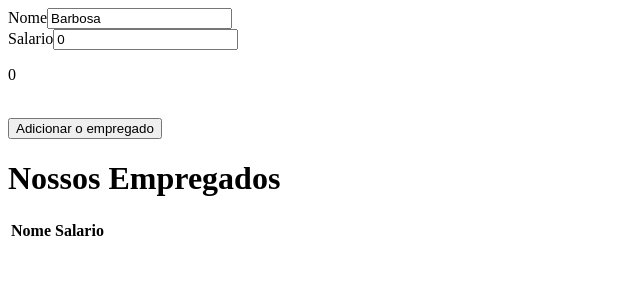
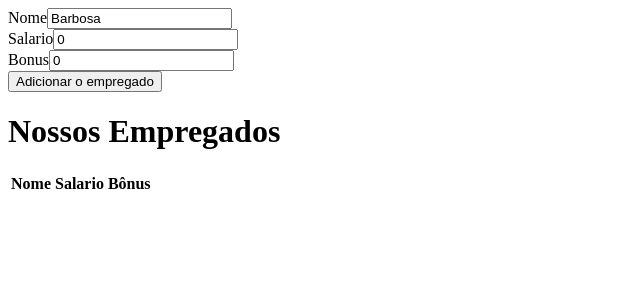
Before and after one commit to WebertiBarbosa/iniciando-angular2-mais, an Angular app: page / in a window 1280 px wide. Shown: the top 300 px of the page, without its empty margins (0-640 px from the left). Built offline with nearby package versions, Linux system fonts and the light colour scheme.

Commit message:
aprendendo ngif e hidden

```diff
--- a/src/app/employee-list/employee-list.component.html
+++ b/src/app/employee-list/employee-list.component.html
@@ -6,6 +6,7 @@
     <tr>
       <th>Nome</th>
       <th>Salario</th>
+      <th>Bônus</th>
     </tr>
   </thead>
 
@@ -17,6 +18,7 @@
            [style.color]="getSalaryColor(employee)"></td> -->
         <td [innerHtml]="employee.salary"
            [ngClass]="{'salary-expensive': employee.salary > 20000, 'salary-cheap': employee.salary < 1000}"></td>
+          <td>{{employee.bonus}}</td>
     </tr>
   </tbody>
 
--- a/src/app/employee-new/employee-new.component.html
+++ b/src/app/employee-new/employee-new.component.html
@@ -2,6 +2,14 @@
 <input type="text" [(ngModel)]="name"><br> <!-- Two way data binding-->
 <label>Salario</label>
 <input type="text" [(ngModel)]="salary"><br> <!-- Two way data binding-->
-<p>{{salary}}</p><br>
+<!-- <div *ngIf="salary < 1000">
+  <label> Bonus</label>
+  <input type="text" [(ngModel)]="bonus"><br>
+</div> -->
+<div [hidden]="salary >= 1000">
+  <label> Bonus</label>
+  <input type="text" [(ngModel)]="bonus"><br>
+</div>
+
 <!-- adcionando evento de click no botão com (click)  -->
-<button type="button" (click)="addEmployee()">Adicionar o empregado</button>
+<button type="button" (click)="addEmployee($event)">Adicionar o empregado</button>
--- a/src/app/employee-new/employee-new.component.ts
+++ b/src/app/employee-new/employee-new.component.ts
@@ -11,6 +11,7 @@ export class EmployeeNewComponent implements OnInit {
 
   name = ''
   salary = 0
+  bonus = 0
   employees = employees
 
   constructor() {
@@ -22,8 +23,9 @@ export class EmployeeNewComponent implements OnInit {
   ngOnInit(): void {
   }
 
-  addEmployee(){
-    this.employees.push({name:this.name, salary:this.salary})
+  addEmployee(event){
+    const bonus = this.salary >= 1000 ? 0 : this.bonus
+    this.employees.push({name:this.name, salary:this.salary, bonus: bonus})
     console.log(this.employees)
   }
 
--- a/src/app/employees.ts
+++ b/src/app/employees.ts
@@ -1,6 +1,7 @@
 interface Employee {
-  name: string;
+  name: string
   salary: number
+  bonus: number
 }
 const employees: Employee[] = []
 
```
